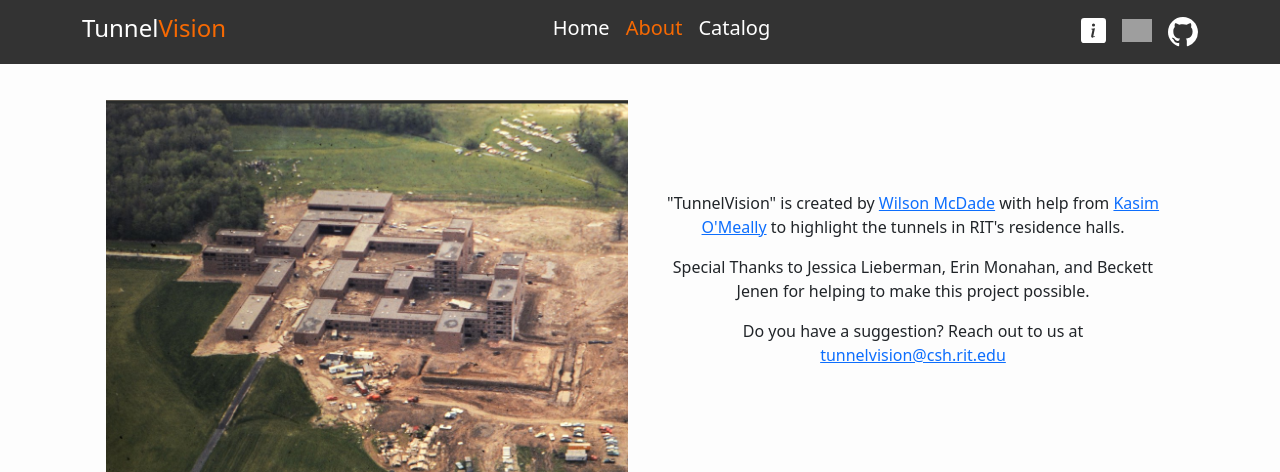
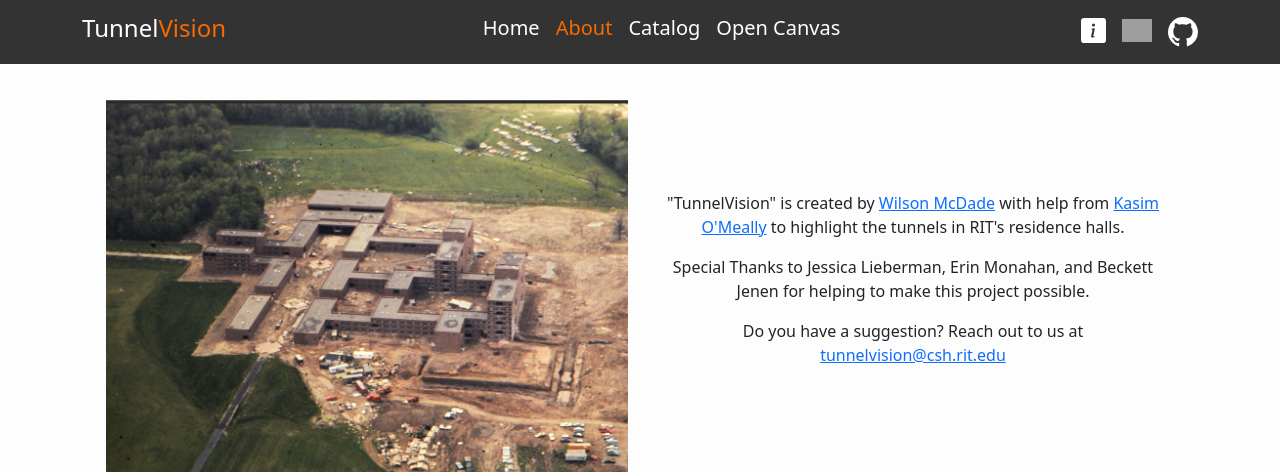
Before and after one commit to wilsonmcdade/tunnelvision, a Flask app: page /about in a window 1280 px wide. Shown: the top 472 px of the page. Run offline with Flask 3, Linux system fonts and the light colour scheme; parts of the project's set-up code (start-up, migrations or seed data) failed here and were passed over; some libraries are stand-ins or nearby versions; grey boxes are pictures that could not be loaded.

Commit message:
Add Open Canvas page to header

```diff
--- a/templates/header.html
+++ b/templates/header.html
@@ -132,7 +132,9 @@
                         <li class="nav-item">
                             <h4><a class="nav-link" style="font-size: 1.25rem" aria-current="page" href="/catalog">Catalog</a></h4>
                         </li>
-
+                        <li class="nav-item">
+                            <h4><a class="nav-link" style="font-size: 1.25rem" aria-current="page" href="/open-canvas">Open Canvas</a></h4>
+                        </li>
                     </ul>
                 </div>
                 <div class="d-flex gap-3">
```
